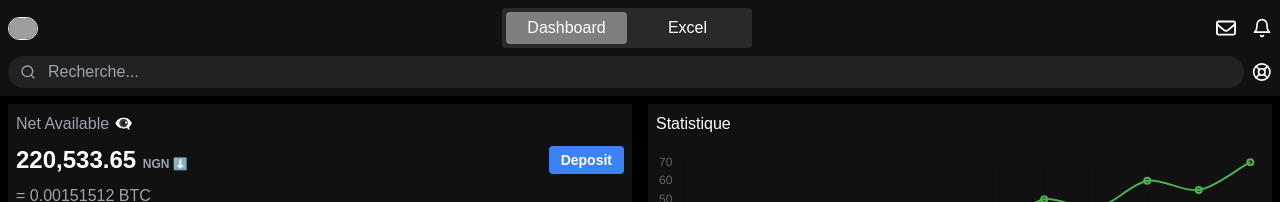
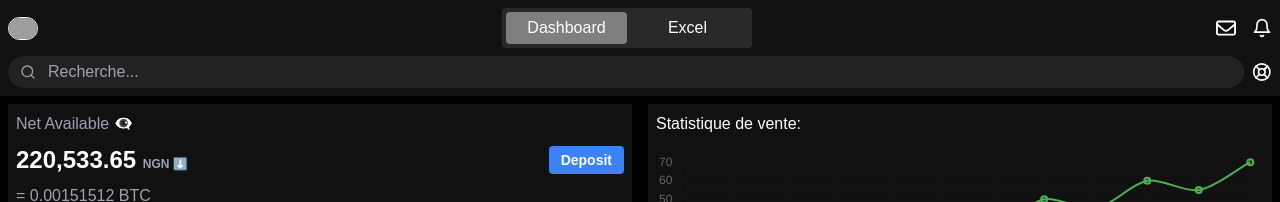
Before and after one commit to MorlonDev261/mga-follow-up, a Next.js app: page / in a window 1280 px wide. Shown: the top 202 px of the page. Built offline with nearby package versions, Linux system fonts and the light colour scheme; grey boxes are pictures that could not be loaded.

Commit message:
Update index.tsx

```diff
--- a/src/app/_components/Dashboard/index.tsx
+++ b/src/app/_components/Dashboard/index.tsx
@@ -76,9 +76,9 @@ export default function Dashboard() {
               </div>
             </div>
 
-            <div className="bg-[#111] p-2">
-              <h3 className="mb-4">Statistique</h3>
-              <div className="mb-5">
+            <div className="bg-[#111] text-white p-2">
+              <h3 className="mb-4">Statistique de vente:</h3>
+              <div className="mb-5 w-full">
                 <Statistique type="courbe" legende={false} />
               </div>
             </div>
```
